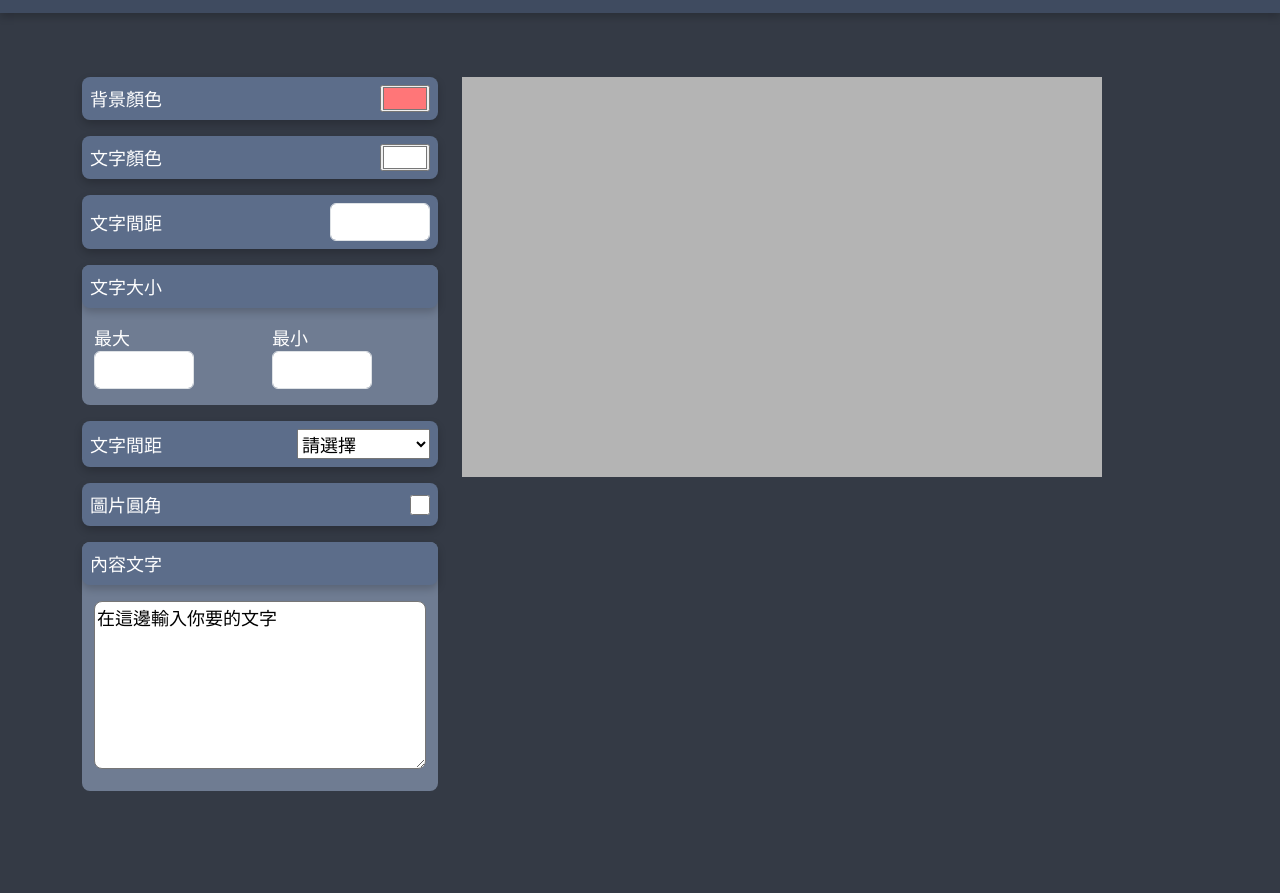
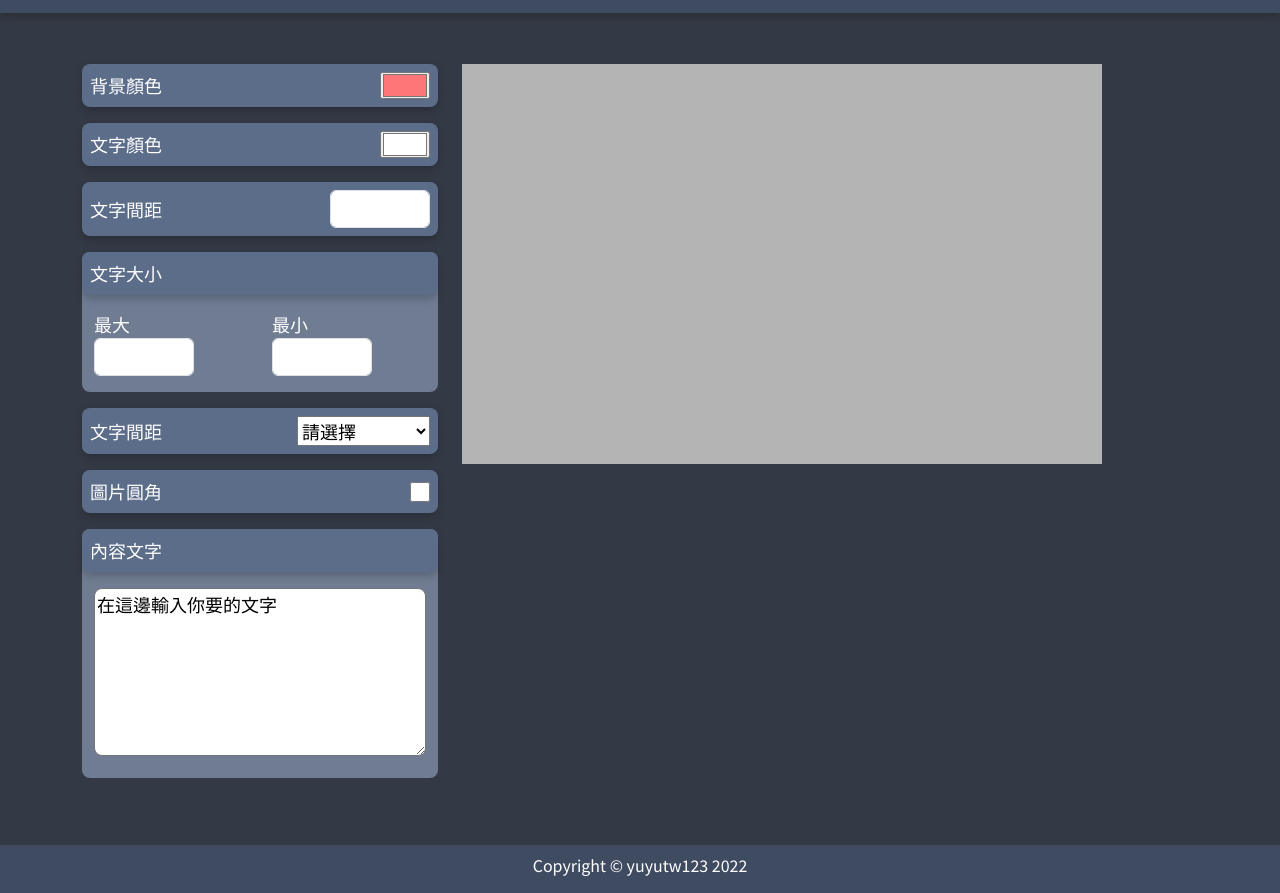
Before and after one commit to YuYutw123/text_bg_gen, a website: page index.html in a window 1280 px wide. Shown: the part 59-952 px from the top of the page. Before the commit the page ends 930 px from the top, so only its background shows below. Drawn offline with nearby package versions, Linux system fonts and the light colour scheme.

Commit message:
ui adjust

```diff
--- a/css/style.css
+++ b/css/style.css
@@ -24,7 +24,7 @@
 
 .content {
     font-size: 18px;
-    padding: 8vh;
+    padding: 4vw;
 }
 
 .bg-option{
@@ -74,5 +74,10 @@ input, textarea {
     height: 50vh;
     width: 50vw;
     background-color: #b4b4b4;
-
 }
+.footer p{
+    background-color: #3f4b60;
+    margin:0;
+    padding-top:0.5rem;
+    padding-bottom:1rem;
+}
--- a/index.html
+++ b/index.html
@@ -121,7 +121,9 @@
             </div>
         </div>
     </div>
-
+    <div class="footer text-center">
+        <p>Copyright © yuyutw123 2022</p>
+    </div>
 
     <!--Scripts-->
 
```
